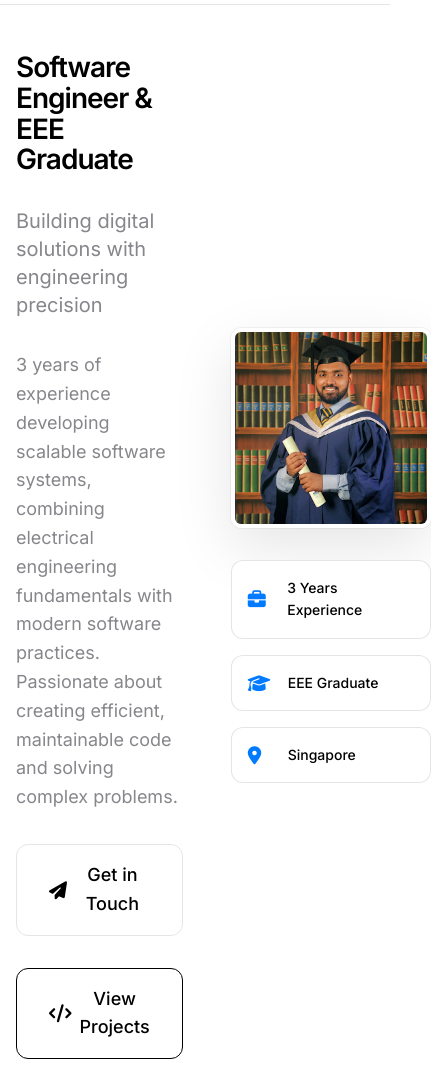
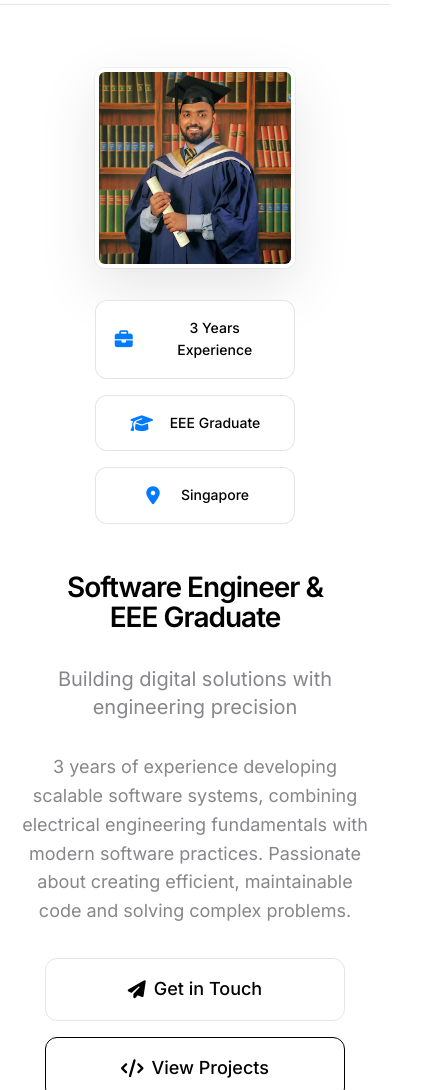
Before and after one commit to kaizer117/kcs-portfolio, a website: page index.html in a window 390 px wide. Shown: the part 60-1150 px from the top of the page, 431 px wide, since content can reach past the window. Drawn offline with Linux system fonts and the light colour scheme.

Commit message:
Minor spelling errors and mobile friendly adjustments

```diff
--- a/modules/contact.html
+++ b/modules/contact.html
@@ -11,13 +11,13 @@
         </p>
 
         <div class="contact-links">
-            <a href="mailto:hello@example.com" class="contact-link">
+            <a href="mailto:kavin.sen.99@gmail.com" class="contact-link">
                 <i class="fas fa-envelope"></i> Email
             </a>
-            <a href="https://github.com" target="_blank" class="contact-link">
+            <a href="https://github.com/kaizer117" target="_blank" class="contact-link">
                 <i class="fab fa-github"></i> GitHub
             </a>
-            <a href="https://linkedin.com" target="_blank" class="contact-link">
+            <a href="https://www.linkedin.com/in/kcsenaviratne/" target="_blank" class="contact-link">
                 <i class="fab fa-linkedin"></i> LinkedIn
             </a>
             <a href="#" class="contact-link">
--- a/modules/experience.html
+++ b/modules/experience.html
@@ -48,7 +48,7 @@
             <div class="experience-header">
                 <div>
                     <h3 class="experience-title">Etest Engineering Intern</h3>
-                    <div class="experience-company">GlobalFoubdries Inc.</div>
+                    <div class="experience-company">GlobalFoundries Inc.</div>
                 </div>
                 <div class="experience-date">2022 – 2022</div>
             </div>
--- a/modules/header.html
+++ b/modules/header.html
@@ -1,6 +1,6 @@
 <header>
     <div class="container nav-container">
-        <a href="#hero-content" class="logo">Portfolio</a>
+        <a href="#hero-content" class="logo">Kavindu's Portfolio</a>
         <nav>
             <ul class="nav-links">
                 <li><a href="#experience-section">Experience</a></li>
--- a/modules/hero.html
+++ b/modules/hero.html
@@ -1,6 +1,7 @@
 <section class="hero">
     <div class="container">
         <div class="hero-grid">
+            <!-- Content first in HTML, will be left on desktop, bottom on mobile -->
             <div class="hero-content">
                 <h1 class="hero-title">Software Engineer &<br>EEE Graduate</h1>
                 <h2 class="hero-subtitle">Building digital solutions with engineering precision</h2>
@@ -19,13 +20,14 @@
                 </div>
             </div>
 
+            <!-- Picture container second in HTML, will be right on desktop, top on mobile -->
             <div class="hero-picture-container">
                 <div class="hero-picture">
                     <!-- Replace with your actual image -->
                     <img src="assets/images/profile.png" alt="Your Name - Software Engineer" class="profile-image">
                     <div class="picture-placeholder">
                         <i class="fas fa-user"></i>
-                        <span>Add profile.jpg to assets/images/</span>
+                        <span>Add profile.png to assets/images/</span>
                     </div>
                 </div>
                 <div class="hero-picture-details">
--- a/modules/projects.html
+++ b/modules/projects.html
@@ -21,7 +21,7 @@
         </div>
 
         <div class="project-card">
-            <h3 class="project-title">Encrypted Sattelite Communication Link</h3>
+            <h3 class="project-title">Encrypted Satellite Communication Link</h3>
             <p class="project-description">
                 Architected a secure communication framework for satellite systems, integrating robust cryptographic protocols to ensure data integrity in mission-critical aerospace applications.
             </p>
--- a/style.css
+++ b/style.css
@@ -119,6 +119,7 @@ header {
     padding-top: 80px; /* Account for fixed header */
 }
 
+/* Desktop Layout: Content Left, Picture Right */
 .hero-grid {
     display: grid;
     grid-template-columns: 1fr 1fr;
@@ -128,14 +129,69 @@ header {
     padding: var(--space-lg) 0;
 }
 
+/* Desktop order: content (1), picture (2) */
 .hero-content {
+    order: 1;
     max-width: 800px;
 }
+
+.hero-picture-container {
+    order: 2;
+    display: flex;
+    flex-direction: column;
+    align-items: center;
+    gap: var(--space-lg);
+}
+
+/* Hero Content Styles */
+.hero-title {
+    font-size: var(--font-size-5xl);
+    font-weight: 600;
+    line-height: 1.1;
+    letter-spacing: -1px;
+    margin-bottom: var(--space-md);
+}
+
+.hero-subtitle {
+    font-size: var(--font-size-2xl);
+    font-weight: 400;
+    color: var(--color-gray-text);
+    margin-bottom: var(--space-lg);
+    line-height: 1.4;
+}
+
+.hero-description {
+    font-size: var(--font-size-lg);
+    color: var(--color-gray-text);
+    max-width: 600px;
+    margin-bottom: var(--space-lg);
+}
+
 /* Hero Actions */
 .hero-actions {
     display: flex;
     gap: var(--space-md);
     margin-top: var(--space-lg);
+}
+
+.contact-link {
+    display: flex;
+    align-items: center;
+    gap: var(--space-xs);
+    color: var(--color-dark);
+    text-decoration: none;
+    font-size: var(--font-size-lg);
+    font-weight: 500;
+    transition: all 0.3s ease;
+    padding: var(--space-sm) var(--space-md);
+    border: 1px solid rgba(0, 0, 0, 0.1);
+    border-radius: var(--border-radius);
+    background: transparent;
+}
+
+.contact-link:hover {
+    color: var(--color-accent);
+    border-color: var(--color-accent);
 }
 
 .contact-link.secondary {
@@ -147,21 +203,14 @@ header {
 .contact-link.secondary:hover {
     background: var(--color-dark);
     color: var(--color-light);
-}
-
-/* Hero Picture Container */
-.hero-picture-container {
-    display: flex;
-    flex-direction: column;
-    align-items: center;
-    gap: var(--space-lg);
+    border-color: var(--color-dark);
 }
 
 /* Hero Picture with Round Corners */
 .hero-picture {
     width: 320px;
     height: 320px;
-    border-radius: 5%; /* Makes it perfectly round */
+    border-radius: 5%; /* Soft rounded corners */
     overflow: hidden;
     position: relative;
     border: 4px solid var(--color-light);
@@ -225,8 +274,8 @@ header {
 }
 
 /* Hide placeholder when image exists */
+.hero-picture:has(.profile-image[src*=".png"]:not([src=""])) .picture-placeholder,
 .hero-picture:has(.profile-image[src*=".jpg"]:not([src=""])) .picture-placeholder,
-.hero-picture:has(.profile-image[src*=".png"]:not([src=""])) .picture-placeholder,
 .hero-picture:has(.profile-image[src*=".jpeg"]:not([src=""])) .picture-placeholder {
     display: none;
 }
@@ -266,29 +315,6 @@ header {
     font-size: var(--font-size-sm);
     font-weight: 500;
     color: var(--color-dark);
-}
-
-.hero-title {
-    font-size: var(--font-size-5xl);
-    font-weight: 600;
-    line-height: 1.1;
-    letter-spacing: -1px;
-    margin-bottom: var(--space-md);
-}
-
-.hero-subtitle {
-    font-size: var(--font-size-2xl);
-    font-weight: 400;
-    color: var(--color-gray-text);
-    margin-bottom: var(--space-lg);
-    line-height: 1.4;
-}
-
-.hero-description {
-    font-size: var(--font-size-lg);
-    color: var(--color-gray-text);
-    max-width: 600px;
-    margin-bottom: var(--space-lg);
 }
 
 /* Section Headers */
@@ -476,25 +502,6 @@ header {
     flex-wrap: wrap;
 }
 
-.contact-link {
-    display: flex;
-    align-items: center;
-    gap: var(--space-xs);
-    color: var(--color-dark);
-    text-decoration: none;
-    font-size: var(--font-size-lg);
-    font-weight: 500;
-    transition: color 0.3s ease;
-    padding: var(--space-sm) var(--space-md);
-    border: 1px solid rgba(0, 0, 0, 0.1);
-    border-radius: var(--border-radius);
-}
-
-.contact-link:hover {
-    color: var(--color-accent);
-    border-color: var(--color-accent);
-}
-
 /* Footer */
 footer {
     padding: var(--space-lg) 0;
@@ -529,14 +536,107 @@ footer {
     margin-bottom: var(--space-xl);
 }
 
-/* Responsive Design */
-@media (max-width: 768px) {
+/* Animations */
+@keyframes fadeInUp {
+    from {
+        opacity: 0;
+        transform: translateY(20px);
+    }
+    to {
+        opacity: 1;
+        transform: translateY(0);
+    }
+}
+
+@keyframes fadeInDown {
+    from {
+        opacity: 0;
+        transform: translateY(-20px);
+    }
+    to {
+        opacity: 1;
+        transform: translateY(0);
+    }
+}
+
+/* Desktop animations */
+@media (min-width: 993px) {
+    .hero-content {
+        animation: fadeInUp 0.8s cubic-bezier(0.4, 0, 0.2, 1) 0.1s both;
+    }
+
+    .hero-picture {
+        animation: fadeInUp 0.8s cubic-bezier(0.4, 0, 0.2, 1) 0.3s both;
+    }
+
+    .hero-picture-details {
+        animation: fadeInUp 0.8s cubic-bezier(0.4, 0, 0.2, 1) 0.5s both;
+    }
+}
+
+/* Mobile Responsive Design */
+@media (max-width: 992px) {
     :root {
         --space-xl: 4rem;
         --space-xxl: 6rem;
         --font-size-5xl: 2.5rem;
         --font-size-4xl: 2rem;
         --font-size-3xl: 1.75rem;
+    }
+
+    /* Mobile Hero Layout: Picture Top, Content Bottom */
+    .hero-grid {
+        grid-template-columns: 1fr;
+        gap: var(--space-xl);
+        text-align: center;
+        min-height: auto;
+        padding: var(--space-xl) 0;
+    }
+
+    /* Mobile order: picture (1), content (2) */
+    .hero-picture-container {
+        order: 1;
+    }
+
+    .hero-content {
+        order: 2;
+        text-align: center;
+        margin: 0 auto;
+    }
+
+    /* Center everything for mobile */
+    .hero-picture {
+        width: 280px;
+        height: 280px;
+        margin: 0 auto;
+    }
+
+    .hero-actions {
+        justify-content: center;
+        flex-wrap: wrap;
+        gap: var(--space-sm);
+    }
+
+    .hero-picture-details {
+        max-width: 280px;
+        margin: 0 auto;
+    }
+
+    .detail-item {
+        justify-content: center;
+    }
+
+    /* Mobile animations */
+    .hero-picture {
+        animation: fadeInDown 0.8s cubic-bezier(0.4, 0, 0.2, 1) 0.1s both;
+    }
+
+    .hero-content {
+        animation: fadeInUp 0.8s cubic-bezier(0.4, 0, 0.2, 1) 0.3s both;
+    }
+
+    .hero-picture-details {
+        animation: fadeInUp 0.8s cubic-bezier(0.4, 0, 0.2, 1) 0.2s both;
     }
 
     .nav-links {
@@ -574,22 +674,34 @@ footer {
         width: 100%;
         justify-content: center;
     }
+}
 
+/* Tablet adjustments */
+@media (max-width: 768px) {
     .hero-picture {
-        width: 200px;
-        height: 200px;
+        width: 240px;
+        height: 240px;
+    }
+
+    .hero-picture-details {
+        max-width: 240px;
     }
 
     .hero-actions {
         flex-direction: column;
-        align-items: stretch;
+        align-items: center;
+        gap: var(--space-sm);
     }
 
-    .contact-link {
+    .contact-link,
+    .contact-link.secondary {
+        width: 100%;
+        max-width: 300px;
         text-align: center;
     }
 }
 
+/* Small mobile adjustments */
 @media (max-width: 480px) {
     :root {
         --space-lg: 2rem;
@@ -607,13 +719,8 @@ footer {
         height: 200px;
     }
 
-    .hero-actions {
-        flex-direction: column;
-        align-items: stretch;
-    }
-
-    .contact-link {
-        text-align: center;
+    .hero-picture-details {
+        max-width: 200px;
     }
 }
 
@@ -621,27 +728,3 @@ footer {
 .hero-picture.soft-rounded {
     border-radius: 24px; /* Instead of 50% for softer corners */
 }
-
-/* Add subtle animation on page load */
-@keyframes fadeInUp {
-    from {
-        opacity: 0;
-        transform: translateY(20px);
-    }
-    to {
-        opacity: 1;
-        transform: translateY(0);
-    }
-}
-
-.hero-picture {
-    animation: fadeInUp 0.8s cubic-bezier(0.4, 0, 0.2, 1) 0.3s both;
-}
-
-.hero-content {
-    animation: fadeInUp 0.8s cubic-bezier(0.4, 0, 0.2, 1) 0.1s both;
-}
-
-.hero-picture-details {
-    animation: fadeInUp 0.8s cubic-bezier(0.4, 0, 0.2, 1) 0.5s both;
-}
```
